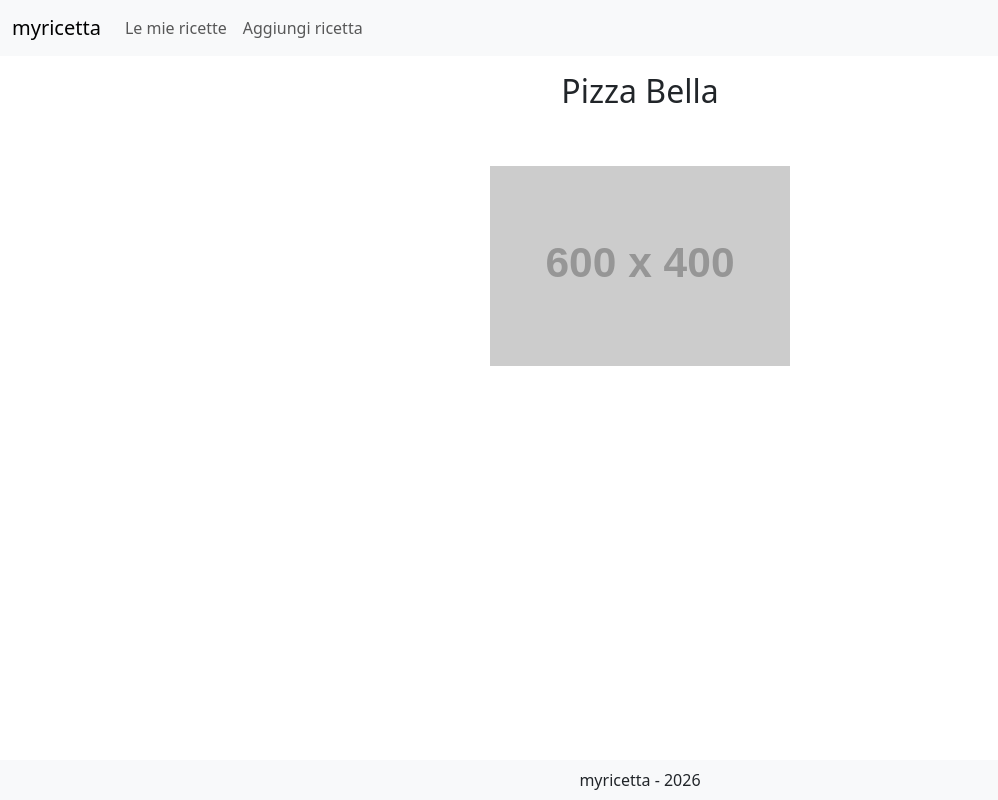
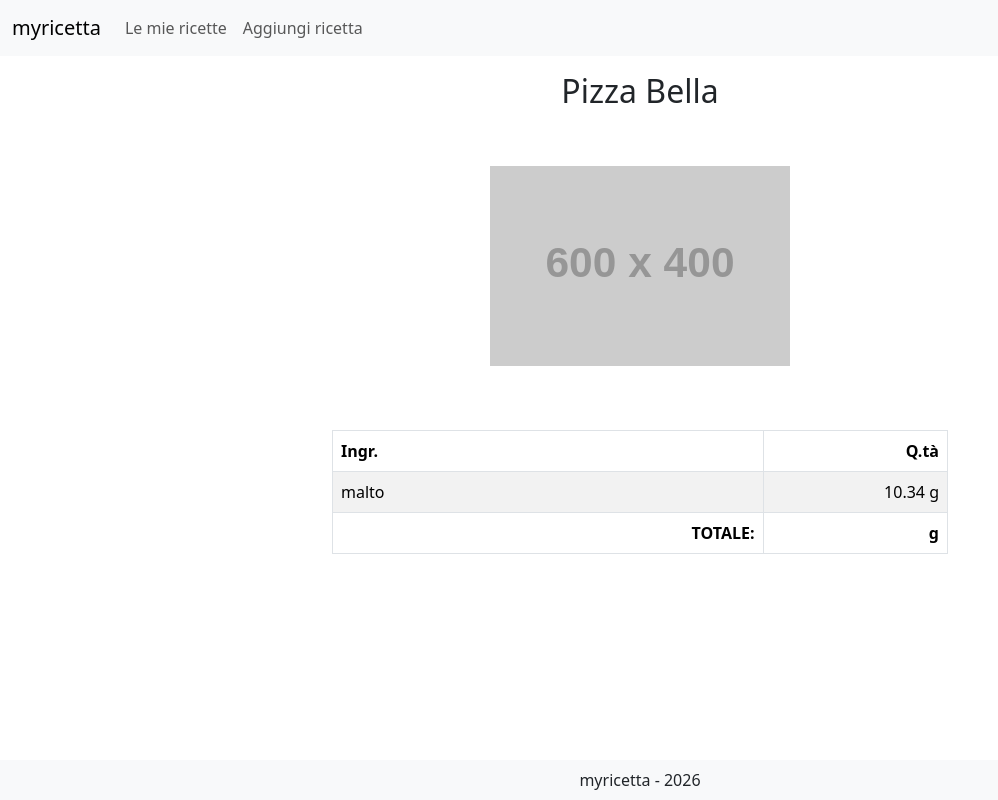
Before and after one commit to tave8/myricetta-react, a React (Vite) app: page /my-recipes/1 in a window 1280 px wide. Shown: the whole page, without its empty margins (0-998 px from the left). Built offline with nearby package versions, Linux system fonts and the light colour scheme.

Commit message:
see ingredients table in see recipe

```diff
--- a/src/assets/js/Recipe/RecipeRemote.js
+++ b/src/assets/js/Recipe/RecipeRemote.js
@@ -24,7 +24,15 @@ export default class RecipeRemote extends Recipe {
       setTimeout(() => {
         resolve({
           name: "Pizza Bella",
-          photoUrl: "https://placehold.co/600x400"
+          ingredients: [
+            {
+              id: "1",
+              name: "malto",
+              quantity: 10.342,
+              quantityRounded: 10.34,
+            },
+          ],
+          photoUrl: "https://placehold.co/600x400",
         })
       }, 1000)
     })
--- a/src/components/SeeMyRecipe.jsx
+++ b/src/components/SeeMyRecipe.jsx
@@ -26,6 +26,7 @@ const SeeMyRecipe = () => {
   // recipe info
   const [recipe, setRecipe] = useState({
     name: "",
+    ingredients: [],
     photoUrl: null,
   })
 
@@ -97,7 +98,58 @@ const SeeMyRecipe = () => {
               }}
             />
           </Col>
+          {/* FROM 1 INGREDIENT, CALCULATE THE OTHERS */}
+          <Col>
+            <Row className="flex-column g-3">
+              {/* title */}
+              <Col>{/* <h4>Ho un ingrediente, calcola gli altri</h4> */}</Col>
 
+              {/* ingredients list */}
+              {!isLoadingRecipe && !isErrorRecipe && (
+                <Col>
+                  <Row className="justify-content-center">
+                    <Col xs={12}>
+                      {recipe.ingredients.length > 0 && (
+                        <Table striped bordered hover style={{ tableLayout: "fixed", width: "100%" }}>
+                          <colgroup>
+                            <col style={{ width: "70%" }} />
+                            <col style={{ width: "30%" }} />
+                          </colgroup>
+
+                          <thead>
+                            <tr>
+                              <th>Ingr.</th>
+                              <th className="text-end">Q.tà</th>
+                            </tr>
+                          </thead>
+
+                          <tbody>
+                            {/* exist ingredients */}
+                            {recipe.ingredients.map((ingredient) => {
+                              return (
+                                <tr key={ingredient.id}>
+                                  <td>{ingredient.name}</td>
+                                  <td className="text-end">{ingredient.quantityRounded} g</td>
+                                </tr>
+                              )
+                            })}
+                          </tbody>
+                          <tfoot>
+                            {recipe.ingredients.length > 0 && (
+                              <tr className="text-end fw-bold">
+                                <td>TOTALE:</td>
+                                <td>{recipe.totIngredientsRounded} g</td>
+                              </tr>
+                            )}
+                          </tfoot>
+                        </Table>
+                      )}
+                    </Col>
+                  </Row>
+                </Col>
+              )}
+            </Row>
+          </Col>
         </Row>
       </Col>
     </Row>
```
